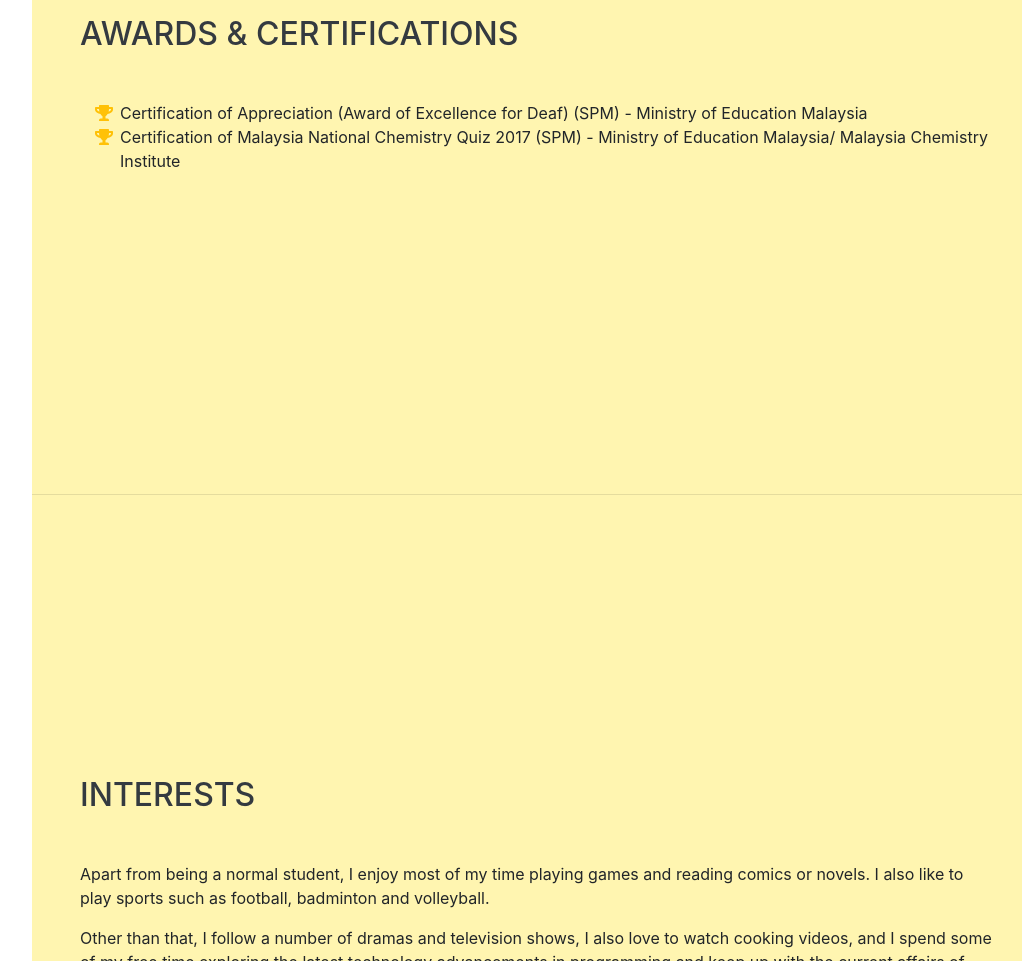
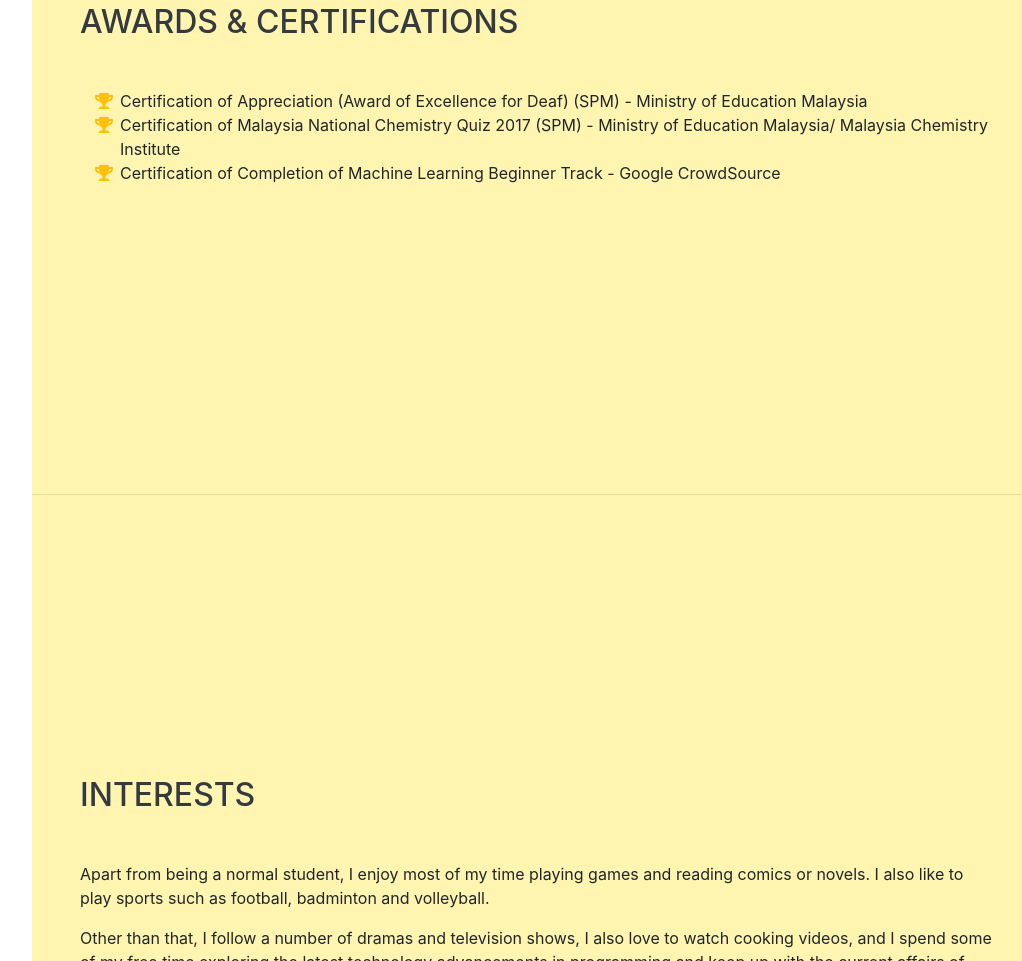
Before and after one commit to ianhtyen/ianyen.github.io, a website with bundled scripts: page index.html in a window 1280 px wide. Shown: the part 3870-4831 px from the top of the page, without its empty margins (240-1262 px from the left). Built offline with nearby package versions, Linux system fonts and the light colour scheme; a web font is replaced by a local one.

Commit message:
portfolio update

```diff
--- a/index.html
+++ b/index.html
@@ -240,12 +240,14 @@
             Certification of Appreciation (Award of Excellence for Deaf) (SPM) - Ministry of Education Malaysia
           </li>
           <li>
-          <li>
             <i class="fa-li fa fa-trophy text-warning"></i>
             Certification of Malaysia National Chemistry Quiz 2017 (SPM) - Ministry of Education Malaysia/ Malaysia
             Chemistry Institute
           </li>
           <li>
+            <i class="fa-li fa fa-trophy text-warning"></i>
+            Certification of Completion of Machine Learning Beginner Track - Google CrowdSource
+          </li>
         </ul>
       </div>
     </section>
```
Also changed, not shown: img/ian.jpg.
